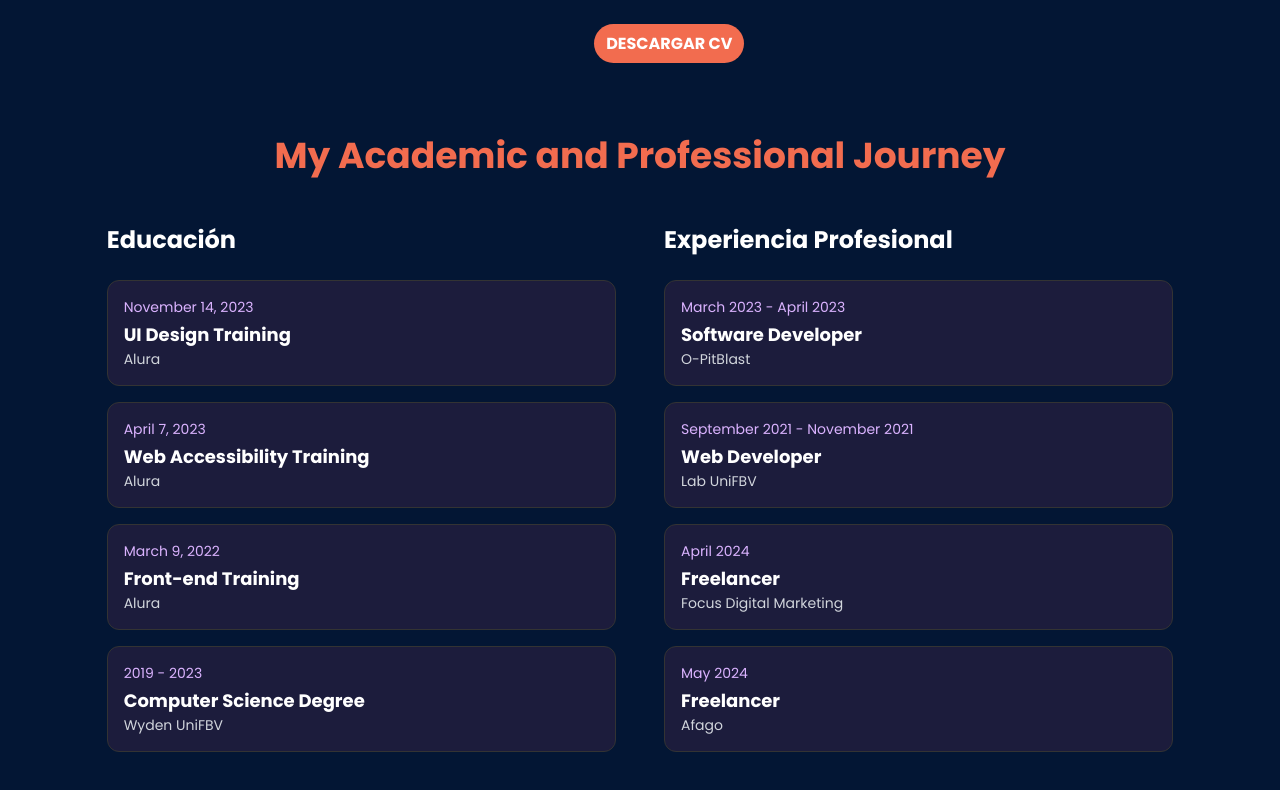
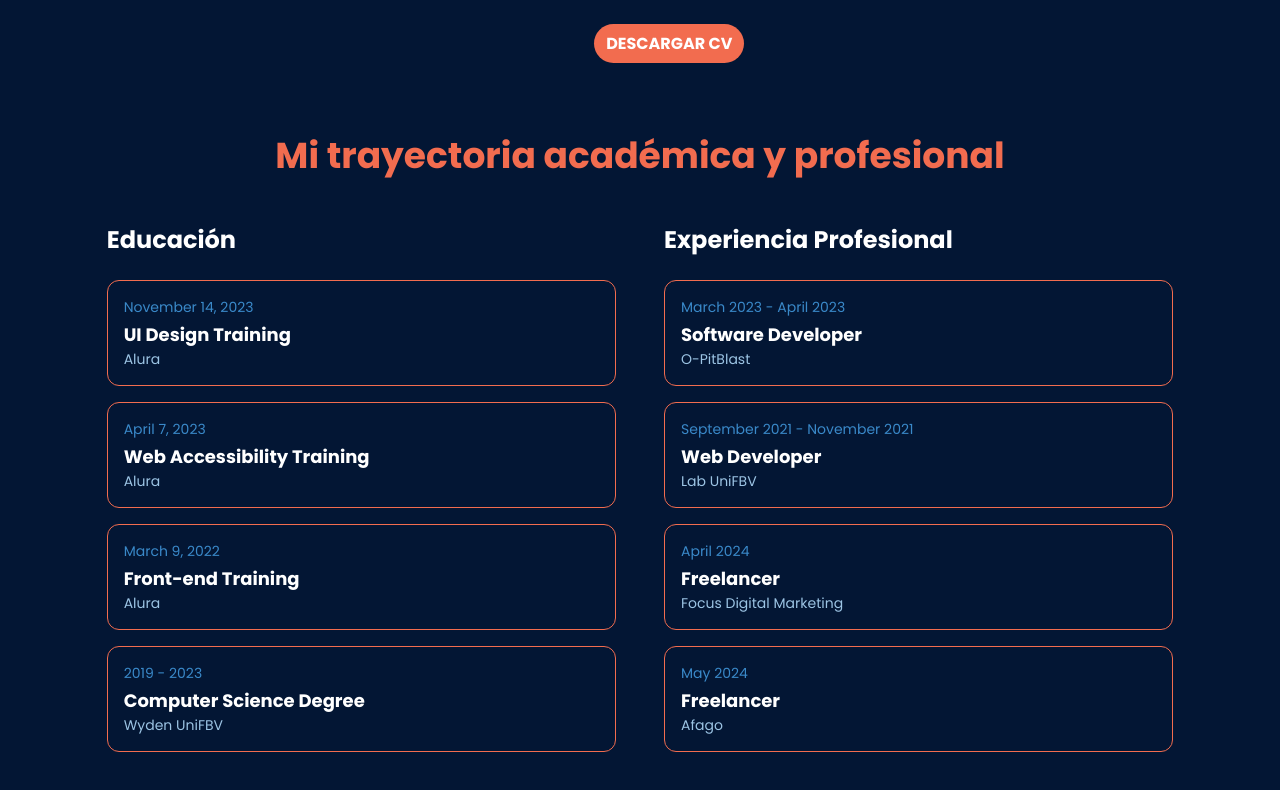
Before and after one commit to Case1490/portafolio2.0, a React (Vite) app: page / in a window 1280 px wide. Shown: the part 1525-2315 px from the top of the page. Built offline with nearby package versions, Linux system fonts and the light colour scheme.

Commit message:
terminado

```diff
--- a/src/components/Journey.jsx
+++ b/src/components/Journey.jsx
@@ -48,7 +48,7 @@ const Journey = () => {
   return (
     <div className="min-h-screen text-white pt-20">
       <h1 className="text-3xl md:text-4xl text-center font-bold mb-12 text-[var(--OrangeMain)]">
-        My Academic and Professional Journey
+        Mi trayectoria académica y profesional
       </h1>
       <div className="grid grid-cols-1 md:grid-cols-2 gap-12">
         <div>
@@ -56,11 +56,13 @@ const Journey = () => {
           {education.map((item, index) => (
             <div
               key={index}
-              className="bg-[#1c1c3c] rounded-xl p-4 mb-4 border border-[#333]"
+              className="rounded-xl p-4 mb-4 border  border-[var(--OrangeMain)]"
             >
-              <p className="text-sm text-purple-300 mb-1">{item.date}</p>
+              <p className="text-sm text-[var(--OceanBlue)] mb-1">
+                {item.date}
+              </p>
               <p className="text-lg font-semibold text-white">{item.title}</p>
-              <p className="text-sm text-gray-300">{item.place}</p>
+              <p className="text-sm text-[var(--SkyBlue)]">{item.place}</p>
             </div>
           ))}
         </div>
@@ -71,11 +73,13 @@ const Journey = () => {
           {experience.map((item, index) => (
             <div
               key={index}
-              className="bg-[#1c1c3c] rounded-xl p-4 mb-4 border border-[#333]"
+              className="rounded-xl p-4 mb-4 border border-[var(--OrangeMain)]"
             >
-              <p className="text-sm text-purple-300 mb-1">{item.date}</p>
+              <p className="text-sm text-[var(--OceanBlue)] mb-1">
+                {item.date}
+              </p>
               <p className="text-lg font-semibold text-white">{item.title}</p>
-              <p className="text-sm text-gray-300">{item.place}</p>
+              <p className="text-sm text-[var(--SkyBlue)]">{item.place}</p>
             </div>
           ))}
         </div>
```
